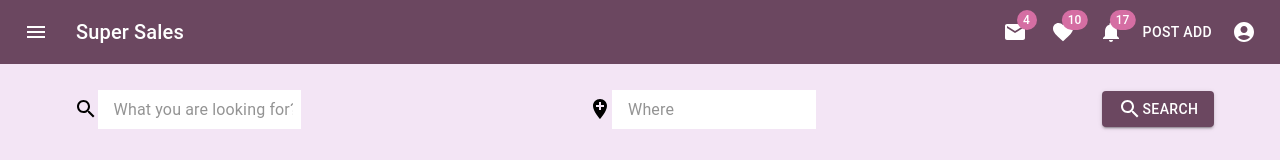
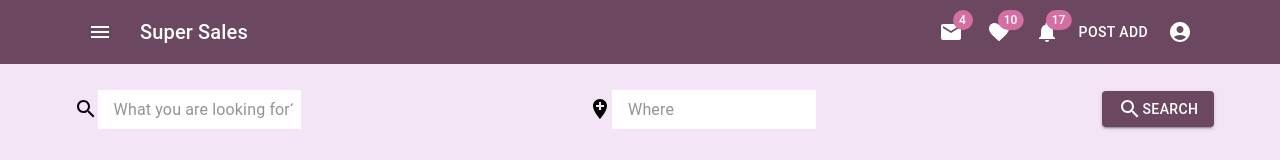
Before and after one commit to Alonasa/super-sales, a React (Create React App) app: page / in a window 1280 px wide. Shown: the top 160 px of the page. Built offline with nearby package versions, Linux system fonts and the light colour scheme.

Commit message:
added container to menu

```diff
--- a/src/components/AppMenu.tsx
+++ b/src/components/AppMenu.tsx
@@ -14,7 +14,7 @@
 import MoreIcon from '@mui/icons-material/MoreVert';
 import {Favorite} from '@mui/icons-material';
 import AddIcon from '@mui/icons-material/Add';
-import {Button} from '@mui/material';
+import {Button, Container} from '@mui/material';
 
 
 export const AppMenu = () => {
@@ -134,6 +134,7 @@
   return (
     <Box sx={{flexGrow: 1}}>
       <AppBar position="static">
+        <Container>
           <Toolbar>
             <IconButton
               size="large"
@@ -201,6 +202,7 @@
               </IconButton>
             </Box>
           </Toolbar>
+        </Container>
       </AppBar>
       {renderMobileMenu}
       {renderMenu}
```
Lines whose indentation alone changed are shown as unchanged.
